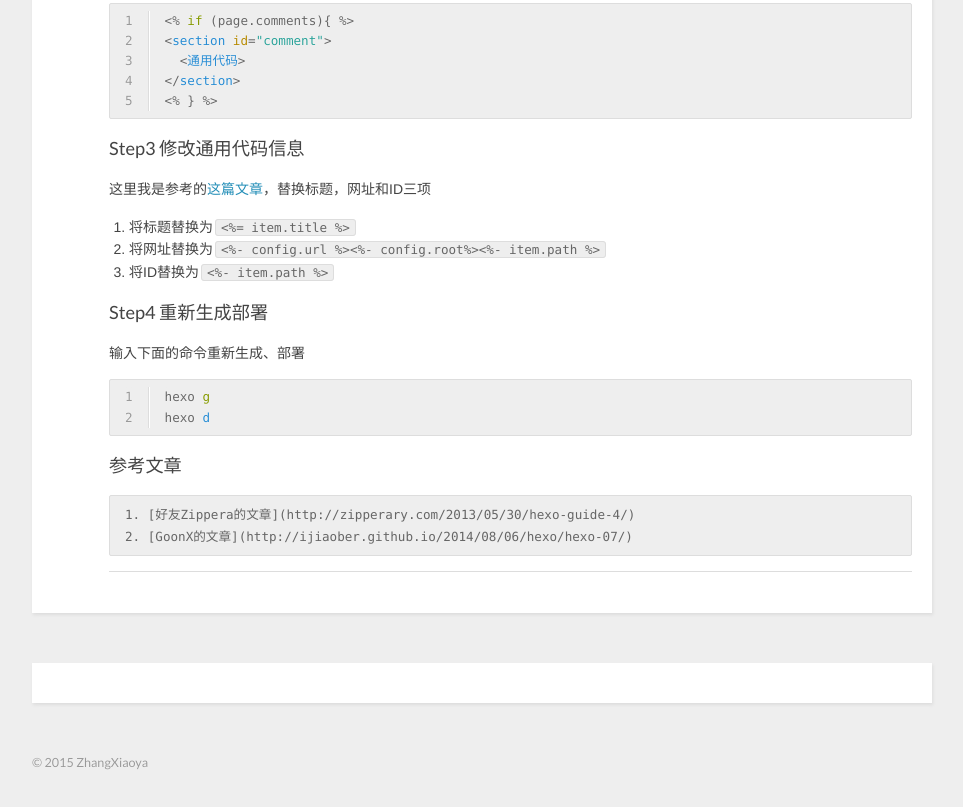
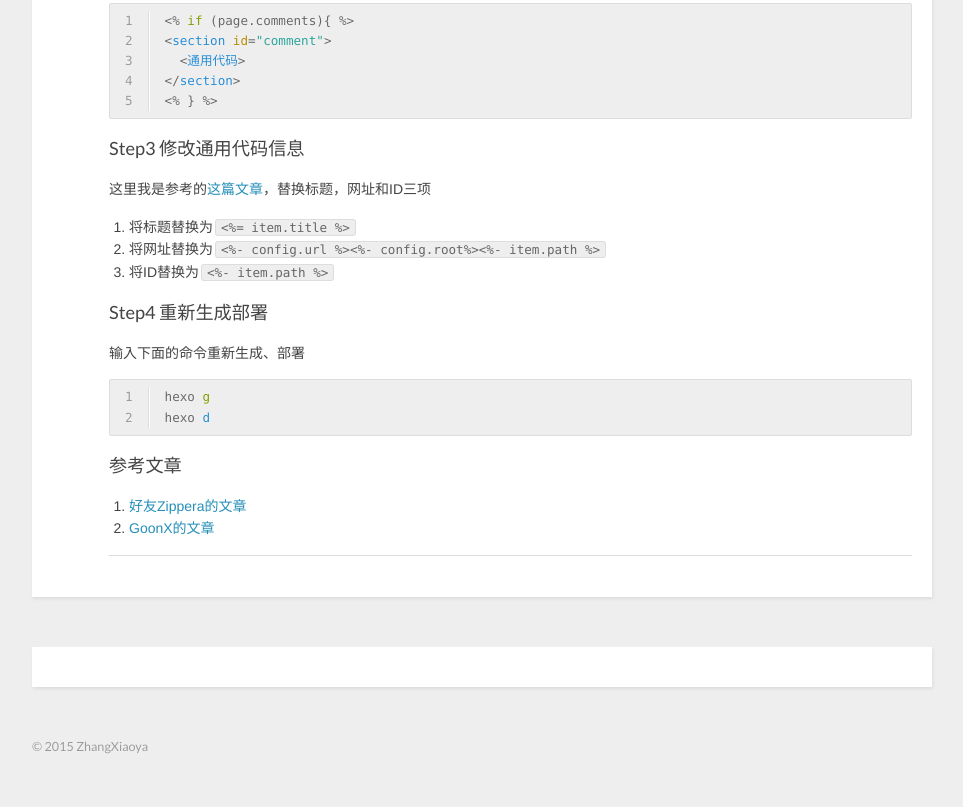
Before and after one commit to zhangxiaoya/zhangxiaoya.github.io, a plain HTML site: page 2015/03/13/how-add-duoshuo-comment/index.html in a window 1280 px wide. Shown: the part 587-1394 px from the top of the page, without its empty margins (8-971 px from the left). Drawn offline with nearby package versions, Linux system fonts and the light colour scheme; a script that the page names is missing.

Commit message:
Site updated: 2015-03-13 11:19:43

```diff
--- a/2015/03/13/how-add-duoshuo-comment/index.html
+++ b/2015/03/13/how-add-duoshuo-comment/index.html
@@ -70,9 +70,11 @@
 <li>将ID替换为<code>&lt;%- item.path %&gt;</code></li>
 </ol>
 <h3 id="Step4_重新生成部署">Step4 重新生成部署</h3><p>输入下面的命令重新生成、部署<br><figure class="highlight stata"><table><tr><td class="gutter"><pre><span class="line">1</span><br><span class="line">2</span><br></pre></td><td class="code"><pre><span class="line">hexo <span class="keyword">g</span></span><br><span class="line">hexo <span class="literal">d</span></span><br></pre></td></tr></table></figure></p>
-<h3 id="参考文章">参考文章</h3><pre><code><span class="bullet">1. </span>[<span class="link_label">好友Zippera的文章</span>](<span class="link_url">http://zipperary.com/2013/05/30/hexo-guide-4/</span>)
-<span class="bullet">2. </span>[<span class="link_label">GoonX的文章</span>](<span class="link_url">http://ijiaober.github.io/2014/08/06/hexo/hexo-07/</span>)
-</code></pre>
+<h3 id="参考文章">参考文章</h3><ol>
+<li><a href="http://zipperary.com/2013/05/30/hexo-guide-4/" target="_blank" rel="external">好友Zippera的文章</a></li>
+<li><a href="http://ijiaober.github.io/2014/08/06/hexo/hexo-07/" target="_blank" rel="external">GoonX的文章</a></li>
+</ol>
+
 
     </div>
     <footer>
```
